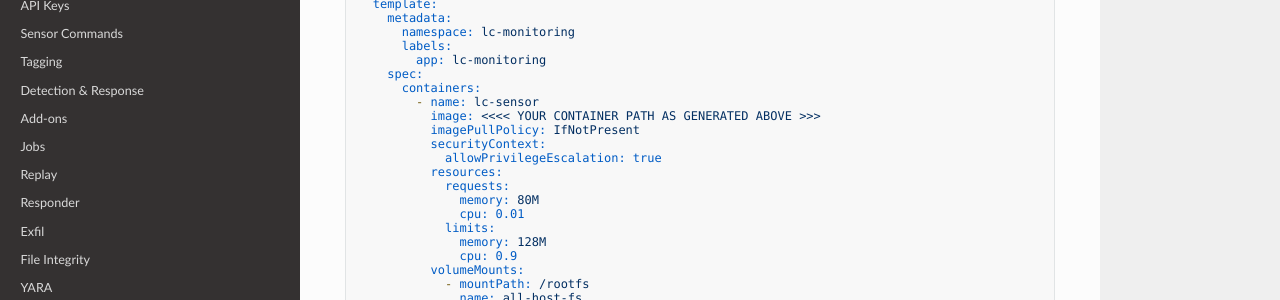
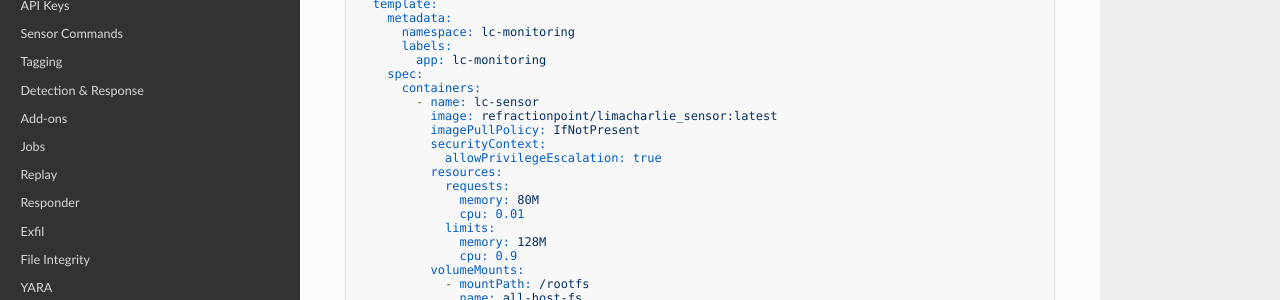
Before and after one commit to refractionPOINT/lce_doc, an MkDocs documentation site: the page built from docs/deploy_sensor.md, in a window 1280 px wide and 900 px high, scrolled down 5953 px. Shown: the part 151-451 px from the top of the window. Built offline with MkDocs 1.6.1, drawn with Linux system fonts in a browser that asks for light colours; nearby versions of some CDN libraries; old or Windows-style settings are respelled for this version of MkDocs.

Commit message:
Adding public container on dockerhub.

```diff
--- a/docs/deploy_sensor.md
+++ b/docs/deploy_sensor.md
@@ -235,7 +235,7 @@ spec:
     spec:
       containers:
         - name: lc-sensor
-          image: <<<< YOUR CONTAINER PATH AS GENERATED ABOVE >>>
+          image: refractionpoint/limacharlie_sensor:latest
           imagePullPolicy: IfNotPresent
           securityContext:
             allowPrivilegeEscalation: true
```
